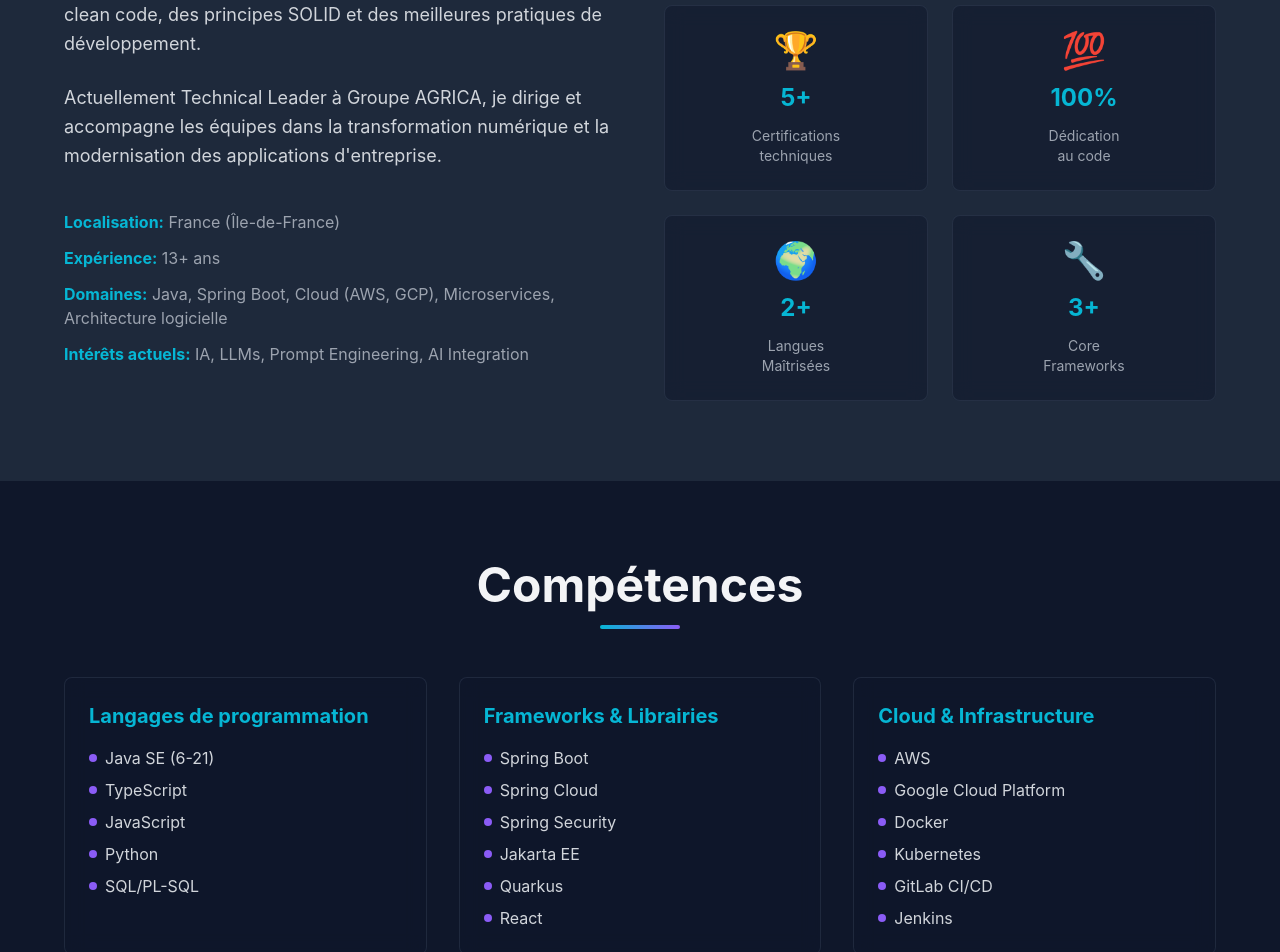
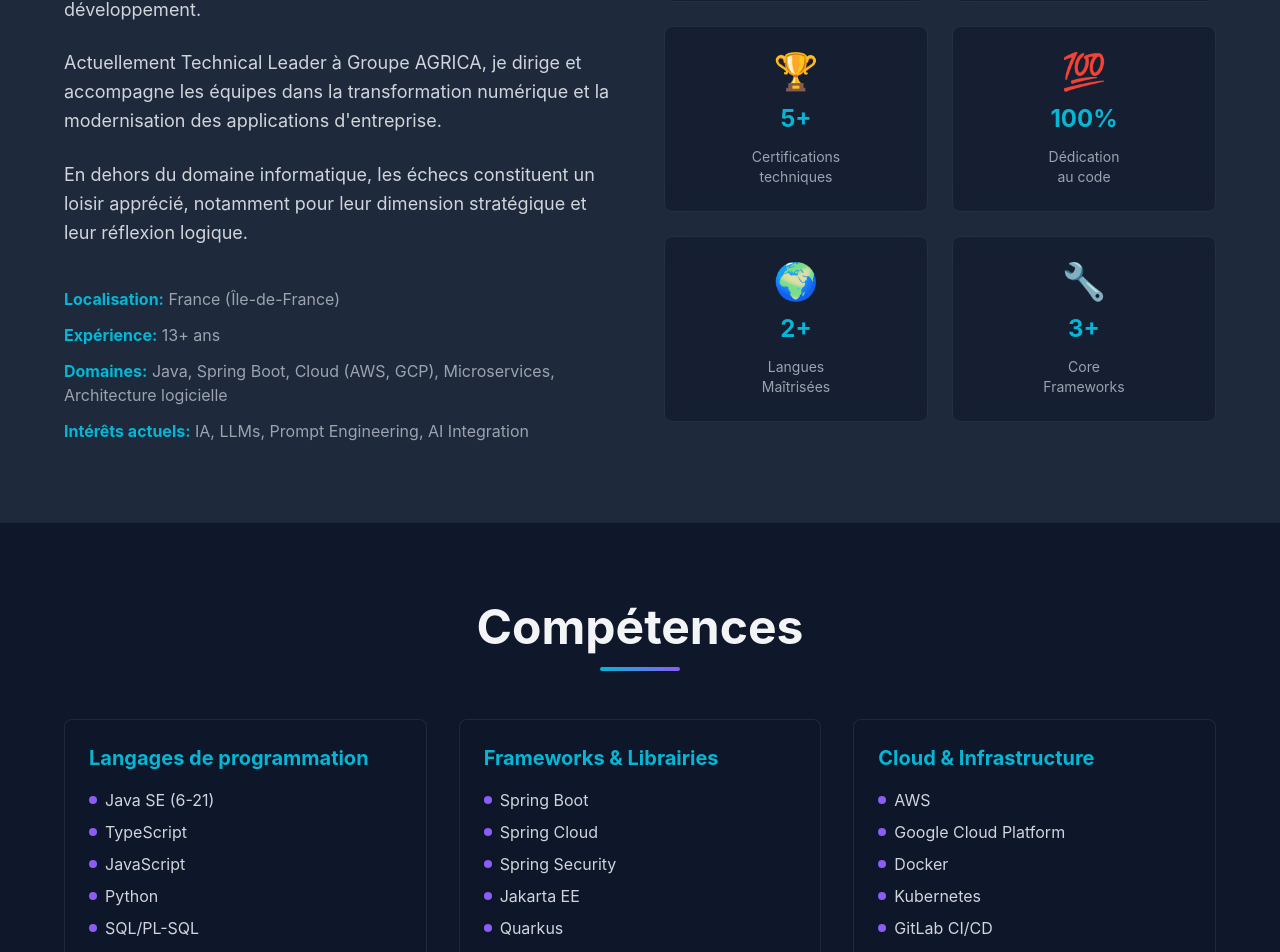
Before and after one commit to achhibi/portfolio, a Next.js app: page / in a window 1280 px wide. Shown: the part 1563-2515 px from the top of the page. Built offline with nearby package versions, Linux system fonts and the light colour scheme.

Commit message:
Add chess hobby text to About section

```diff
--- a/components/About.tsx
+++ b/components/About.tsx
@@ -36,6 +36,9 @@ export default function About() {
               </p>
               <p className="text-lg text-gray-300 leading-relaxed">
                 Actuellement Technical Leader à Groupe AGRICA, je dirige et accompagne les équipes dans la transformation numérique et la modernisation des applications d'entreprise.
+              </p>
+              <p className="text-lg text-gray-300 leading-relaxed">
+                En dehors du domaine informatique, les échecs constituent un loisir apprécié, notamment pour leur dimension stratégique et leur réflexion logique.
               </p>
               <div className="pt-4 space-y-3">
                 <p className="text-gray-400">
```
